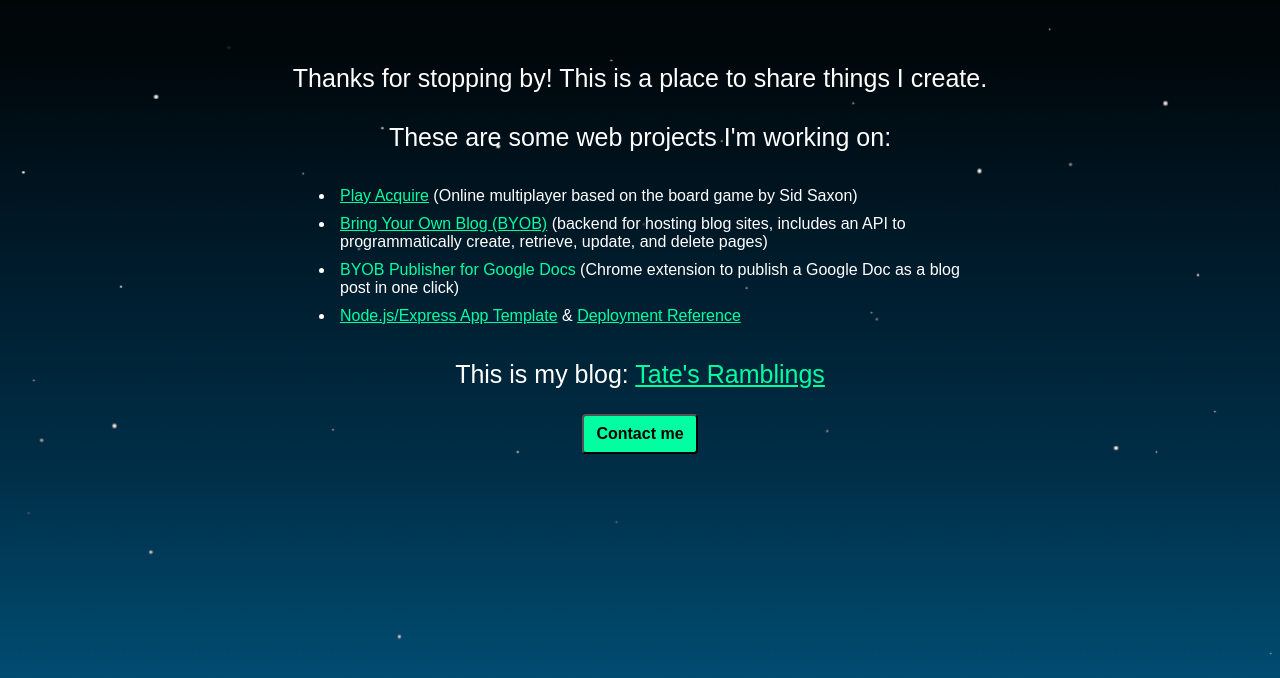
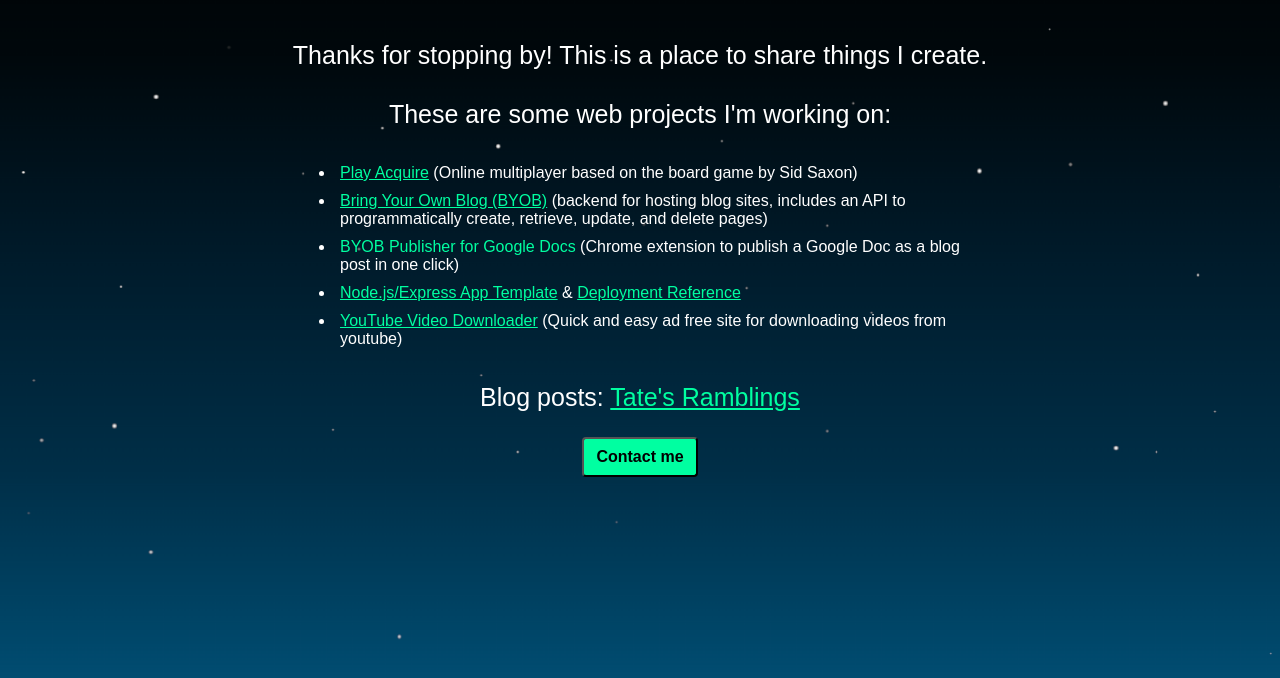
Before and after one commit to thetateman/my-website, a website: page client/index.html in a window 1280 px wide. Shown: the part 136-814 px from the top of the page. Drawn offline with Linux system fonts and the light colour scheme.

Commit message:
Updated home page links

```diff
--- a/client/index.html
+++ b/client/index.html
@@ -11,11 +11,12 @@
             <p>These are some web projects I'm working on:</p>
             <ul>
                 <li><a href="https://onlineacquire.com">Play Acquire</a> (Online multiplayer based on the board game by Sid Saxon)</li>
-                <li><a href="https://tatesmith.us/byob">Bring Your Own Blog (BYOB)</a> (backend for hosting blog sites, includes an API to programmatically create, retrieve, update, and delete pages)</li>
+                <li><a href="https://github.com/thetateman/byob">Bring Your Own Blog (BYOB)</a> (backend for hosting blog sites, includes an API to programmatically create, retrieve, update, and delete pages)</li>
                 <li><a>BYOB Publisher for Google Docs</a> (Chrome extension to publish a Google Doc as a blog post in one click)</li>
                 <li><a href="https://github.com/thetateman/node-express-app-template">Node.js/Express App Template</a> & <a href="/blog/full-stack-website-deployment-speedrun">Deployment Reference</a></li>
+                <li><a href="https://tatesmith.us/youtube-download-helper">YouTube Video Downloader</a> (Quick and easy ad free site for downloading videos from youtube)</li>
             </ul>
-            <p>This is my blog: <a href="/blog">Tate's Ramblings</a></p>
+            <p>Blog posts: <a href="/blog">Tate's Ramblings</a></p>
             <div id="contact-form">
                 <button id="contact-button">Contact me</button>
             </div>
```
